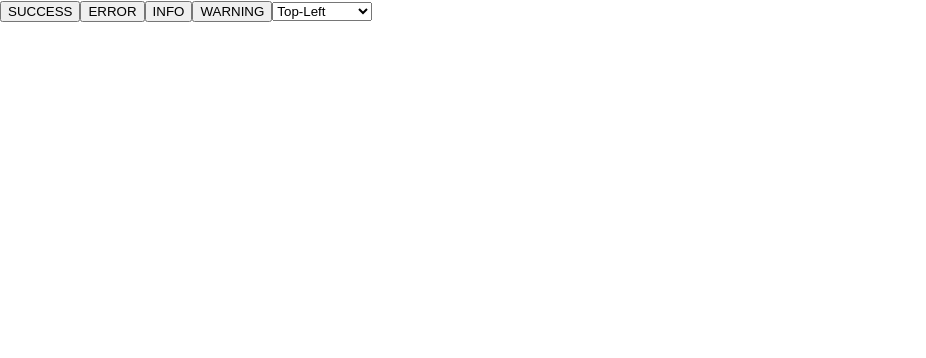
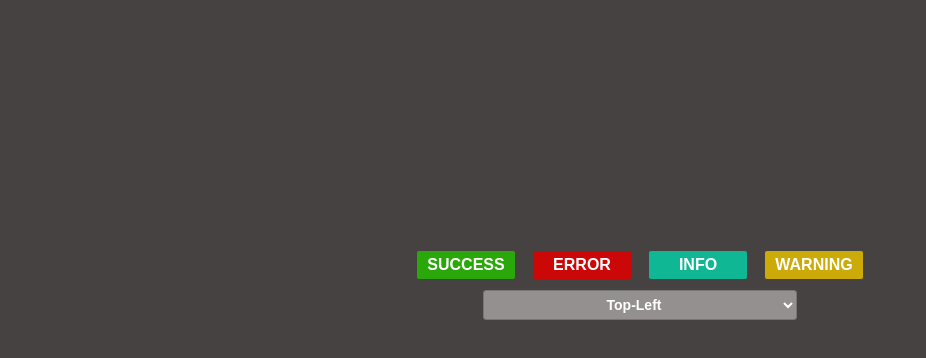
Before and after one commit to Pro200Hummer/custom-toast-notification, a React (Create React App) app: page / in a window 1280 px wide. Shown: the top 358 px of the page, without its empty margins (0-926 px from the left). Built offline with nearby package versions, Linux system fonts and the light colour scheme.

Commit message:
Add main styles

```diff
--- a/src/App.tsx
+++ b/src/App.tsx
@@ -3,6 +3,7 @@ import {Toast} from "./components/Toast";
 import {ToastContext} from "./context/ToastContext";
 import {ActionType} from "./context/context-types";
 import {v1} from "uuid";
+import "./Main.css";
 
 export const App = () => {
     const [position, setPosition] = useState<string>('top-left')
@@ -38,13 +39,20 @@ export const App = () => {
     }
 
     return (
-        <div>
+        <div className='wrapper'>
             <div className='main-content'>
-                <button onClick={() => buttonHandler('SUCCESS')}>SUCCESS</button>
-                <button onClick={() => buttonHandler('ERROR')}>ERROR</button>
-                <button onClick={() => buttonHandler('INFO')}>INFO</button>
-                <button onClick={() => buttonHandler('WARNING')}>WARNING</button>
-                <select name="position-selector" value={position} onChange={positionHandler}>
+                <div className='buttons'>
+                    <button onClick={() => buttonHandler('SUCCESS')} className='btn-success'>SUCCESS</button>
+                    <button onClick={() => buttonHandler('ERROR')} className='btn-error'>ERROR</button>
+                    <button onClick={() => buttonHandler('INFO')} className='btn-info'>INFO</button>
+                    <button onClick={() => buttonHandler('WARNING')} className='btn-warning'>WARNING</button>
+                </div>
+                <select
+                    name="position-selector"
+                    value={position}
+                    onChange={positionHandler}
+                    className='position-select'
+                >
                     <option value="top-left">Top-Left</option>
                     <option value="top-right">Top-Right</option>
                     <option value="bottom-left">Bottom-Left</option>
--- /dev/null
+++ b/src/Main.css
@@ -0,0 +1,77 @@
+.wrapper{
+    width: 100vw;
+    height: 100vh;
+    background-color: #464242;
+}
+
+.main-content{
+    width: 35%;
+    margin: 0 auto;
+    padding: 250px 0;
+}
+
+.buttons{
+    display: flex;
+    flex-flow: row wrap;
+    justify-content: space-between;
+    align-items: center;
+}
+
+.buttons button{
+    width: 100px;
+    padding: 5px;
+    color: #fff;
+    font-size: 16px;
+    font-weight: 600;
+    font-family: Arial, Helvetica, sans-serif;
+    text-align: center;
+    outline: none;
+    border: 1px solid #464242;
+    border-radius: 3px;
+    transform: scale(1.0);
+    transition: transform 0.5s;
+}
+
+button:hover{
+    transform: scale(1.1);
+}
+
+button:active{
+    transform: scale(0.9);
+}
+
+
+
+.btn-success{
+    background-color: #2AA80AFF;
+}
+.btn-error{
+    background-color: #CC0707FF;
+}
+.btn-info{
+    background-color: #10b795;
+}
+.btn-warning{
+    background-color: #CCAA07FF;
+}
+
+.position-select{
+    width: 70%;
+    display: block;
+    margin: 10px auto;
+    padding: 5px;
+    background-color: #949090;
+    color: white;
+    font-size: 14px;
+    font-weight: 600;
+    font-family: Arial, Helvetica, sans-serif;
+    text-align: center;
+    border-radius: 3px;
+    outline: none;
+
+}
+
+.position-select:hover{
+    box-shadow: 0 0 4px #fff;
+    cursor: pointer;
+}
--- a/src/components/Toast.css
+++ b/src/components/Toast.css
@@ -1,18 +1,18 @@
 @keyframes toast-in-right {
     from {
-        transform: translateX(100%);
+        transform: translate(100%);
     }
     to {
-        transform: translateX(0);
+        transform: translate(0);
     }
 }
 
 @keyframes toast-in-left {
     from {
-        transform: translateX(-100%);
+        transform: translate(-100%);
     }
     to {
-        transform: translateX(0);
+        transform: translate(0);
     }
 }
 
--- a/src/components/Toast.tsx
+++ b/src/components/Toast.tsx
@@ -1,4 +1,4 @@
-import React, {FC, useContext} from 'react';
+import React, {FC, memo, useCallback, useContext} from 'react';
 import {ToastContext} from "../context/ToastContext";
 import './Toast.css';
 import {ActionType, ToastType} from "../context/context-types";
@@ -9,7 +9,9 @@ type ToastPropsType = {
     autoDeleteInterval: number
 }
 
-export const Toast: FC<ToastPropsType> = props => {
+export const Toast: FC<ToastPropsType> = memo(props => {
+    console.log("Toast render")
+    debugger
     const {position, autoDeleteInterval} = props
 
     const [state, dispatch] = useContext(ToastContext);
@@ -43,9 +45,9 @@ export const Toast: FC<ToastPropsType> = props => {
         }
     }
 
-    const deleteToast = (id: string) => {
+    const deleteToast = useCallback((id: string) => {
         dispatch({type: ActionType.DELETE_NOTIFICATION, payload: id})
-    }
+    },[dispatch])
 
     return (
         <div className={`notification-container ${position}`}>
@@ -72,4 +74,4 @@ export const Toast: FC<ToastPropsType> = props => {
             })}
         </div>
     )
-};
+});
```
